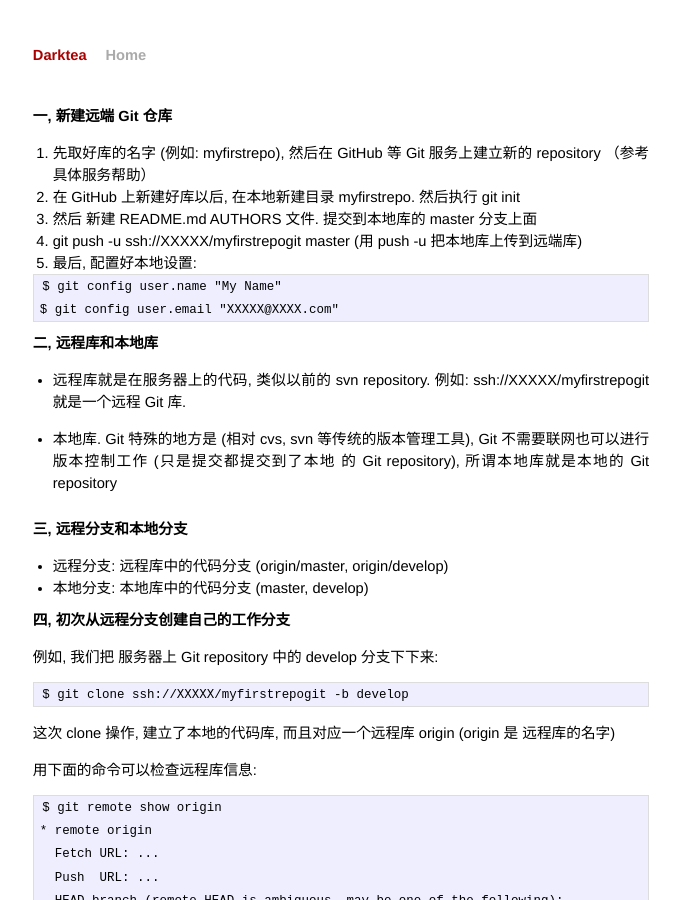
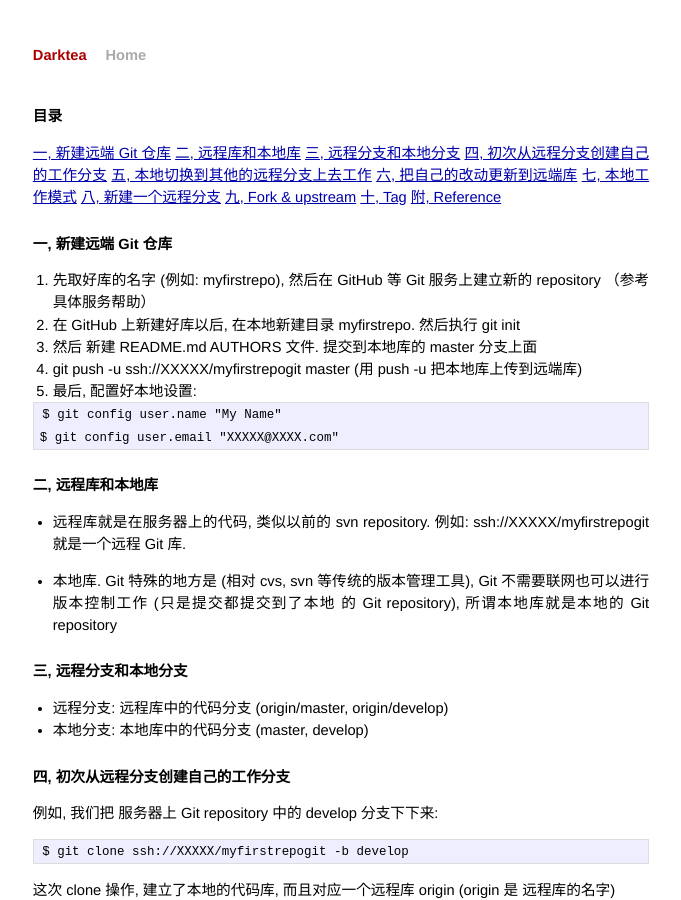
Before and after one commit to darktea/darktea.github.io, a Jekyll site: the page built from _posts/2013-06-07-git-notes.md, in a window 1280 px wide and 900 px high. Shown: the whole window, without its empty margins (299-980 px from the left). Built offline with Jekyll 4.4.1, drawn with Linux system fonts in a browser that asks for light colours; Markdown is read by kramdown in place of the engine named in the settings; comment, search, counter and statistics services are not loaded.

Commit message:
try to add the toc

````diff
--- a/_posts/2013-06-07-git-notes.md
+++ b/_posts/2013-06-07-git-notes.md
@@ -4,6 +4,21 @@ title: Git Notes
 category: notes
 ---
 
+#### 目录
+[一, 新建远端 Git 仓库](#h1)
+[二, 远程库和本地库](#h2)
+[三, 远程分支和本地分支](#h3)
+[四, 初次从远程分支创建自己的工作分支](#h4)
+[五, 本地切换到其他的远程分支上去工作](#h5)
+[六, 把自己的改动更新到远端库](#h6)
+[七, 本地工作模式](#h7)
+[八, 新建一个远程分支](#h8)
+[九, Fork & upstream](#h9)
+[十, Tag](#h10)
+[附, Reference](#hA)
+
+
+<a name="h1"/>
 # 一, 新建远端 Git 仓库
 
 1. 先取好库的名字 (例如: myfirstrepo), 然后在 GitHub 等 Git 服务上建立新的 repository （参考具体服务帮助）
@@ -17,17 +32,20 @@ $ git config user.name "My Name"
 $ git config user.email "XXXXX@XXXX.com"
 ```
 
+<a name="h2"/>
 # 二, 远程库和本地库
 
 * 远程库就是在服务器上的代码, 类似以前的 svn repository. 例如: ssh://XXXXX/myfirstrepogit 就是一个远程 Git 库.
 
 * 本地库. Git 特殊的地方是 (相对 cvs, svn 等传统的版本管理工具), Git 不需要联网也可以进行版本控制工作 (只是提交都提交到了本地 的 Git repository), 所谓本地库就是本地的 Git repository
 
+<a name="h3"/>
 # 三, 远程分支和本地分支
 
 * 远程分支: 远程库中的代码分支 (origin/master, origin/develop)
 * 本地分支: 本地库中的代码分支 (master, develop)
 
+<a name="h4"/>
 # 四, 初次从远程分支创建自己的工作分支
 
 例如, 我们把 服务器上 Git repository 中的 develop 分支下下来:
@@ -79,6 +97,7 @@ $ git branch -a
   remotes/origin/master
 ```
 
+<a name="h4"/>
 # 五, 本地切换到其他的远程分支上去工作
 
 例如, 现在本地已经和远程的分支 master 同步了, 并在 master 上工作. 现在想同步远程的另外一个分支: develop, 并在本地切换到 develop 分支上去工作:
@@ -97,6 +116,7 @@ $ git branch
 
 现在本地已经在 develop 分支上工作了
 
+<a name="h6"/>
 # 六, 把自己的改动更新到远端库
 
 在 master 上工作:
@@ -142,11 +162,13 @@ $ git commit -m "merge..."
 $ git push
 ```
 
+<a name="h7"/>
 # 七, 本地工作模式
 
 * 本地工作时, 可以任意建自己的分支, 做任意的提交
 * 但最后要更新到远程库时, 先要把更新的内容放到 要更新的 分支上 (例如, 要更新远程的 dev 分支, 就要先把更新的内容先放到本地的 dev 分支上), 然后再 push 到远程库
 
+<a name="h8"/>
 # 八, 新建一个远程分支
 
 先在本地准备好一个新的分支, 例如本地先准备好了一个新分支: feature-M5-2:
@@ -163,6 +185,7 @@ $ git branch
 git push origin feature-M5-2
 ```
 
+<a name="h9"/>
 # 九, Fork & upstream
 
 从 remote 库 clone 出来以后. 有一个默认的 remote: origin
@@ -175,6 +198,7 @@ git push origin feature-M5-2
 git remote add upstream https://gitlab.... (upstream 库的地址)
 ```
 
+<a name="h10"/>
 # 十, Tag
 
 打一个tag:
@@ -195,6 +219,7 @@ push tag 到 remote:
 git push origin --tags
 ```
 
+<a name="hA"/>
 # 附, Reference
 
 * [图解Git (一级棒的参考)](http://marklodato.github.io/visual-git-guide/index-zh-cn.html)
````
